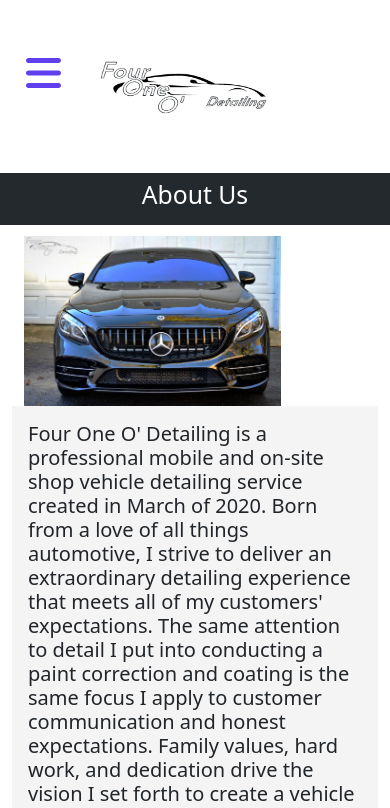
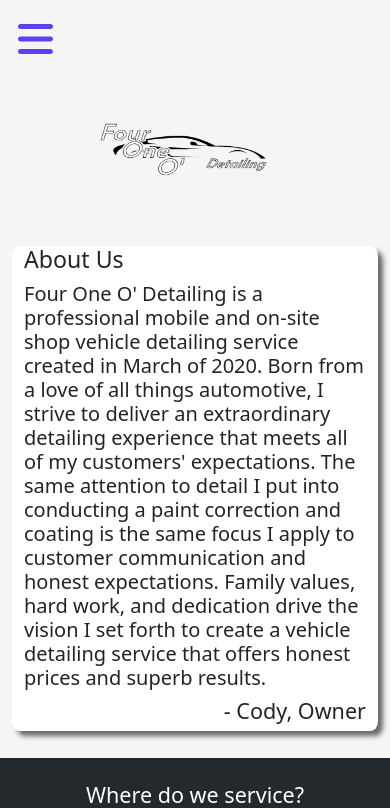
Before and after one commit to BuffManKyle/410react, a React (Create React App) app: page /about-us in a window 390 px wide. Shown: the top 808 px of the page. Built offline with nearby package versions, Linux system fonts and the light colour scheme.

Commit message:
video not playing on mobile

```diff
--- /dev/null
+++ b/src/helpers/ScrollToTop.js
@@ -0,0 +1,17 @@
+import { useEffect } from "react";
+import { useLocation } from "react-router-dom";
+
+export default function ScrollToTop() {
+  const { pathname } = useLocation();
+
+  useEffect(() => {
+    // "document.documentElement.scrollTo" is the magic for React Router Dom v6
+    document.documentElement.scrollTo({
+      top: 0,
+      left: 0,
+      behavior: "instant", // Optional if you want to skip the scrolling animation
+    });
+  }, [pathname]);
+
+  return null;
+}
--- a/src/index.js
+++ b/src/index.js
@@ -4,11 +4,13 @@ import './index.css';
 import App from './App';
 import reportWebVitals from './reportWebVitals';
 import { BrowserRouter } from 'react-router-dom';
+import ScrollToTop from "./helpers/ScrollToTop";
 
 const root = ReactDOM.createRoot(document.getElementById('root'));
 root.render(
   <React.StrictMode>
     <BrowserRouter>
+    <ScrollToTop />
     <App />
     </BrowserRouter>
   </React.StrictMode>
--- a/src/pages/about.js
+++ b/src/pages/about.js
@@ -1,7 +1,8 @@
 import "bootstrap/dist/css/bootstrap.min.css";
 import "./styles.css"
 import { Container, Col, Row } from 'react-bootstrap';
-import Aboutimg from './partials/images/aboutimg.jpg';
+import Aboutimg from './assets/images/aboutimg.jpg';
+
 
 function About () {
 
@@ -9,20 +10,18 @@ function About () {
     return (
         <>
             <Container fluid>
-                <Row className="text-center page-header">
-                    <Col>
-                        <h2>About Us</h2>
+
+                <Row className="content-spacing justify-content-evenly">
+
+                    <Col lg={5} className="about-block">
+                        <h3>About Us</h3>
+                        <h5>Four One O' Detailing is a professional mobile and on-site shop vehicle detailing service created in March of 2020. Born from a love of all things automotive, I strive to deliver an extraordinary detailing experience that meets all of my customers' expectations. The same attention to detail I put into conducting a paint correction and coating is the same focus I apply to customer communication and honest expectations. Family values, hard work, and dedication drive the vision I set forth to create a vehicle detailing service that offers honest prices and superb results.
+                        </h5>
+                        <h4 className="align-right"> - Cody, Owner</h4>
                     </Col>
-                </Row>
-                <Row className="content-spacing">
-                    <Col lg={{ span: 5, offset: 1 }}>
-                        <img src={Aboutimg} className="d-block w-75 aboutimg" alt="aboutimg"/>
-                    </Col>
-                    <Col lg={{ span: 5, offset: 0 }} className="content-block p-3" >
-                        <h5>Four One O' Detailing is a professional mobile and on-site shop vehicle detailing service created in March of 2020. Born from a love of all things automotive, I strive to deliver an extraordinary detailing experience that meets all of my customers' expectations. The same attention to detail I put into conducting a paint correction and coating is the same focus I apply to customer communication and honest expectations. Family values, hard work, and dedication drive the vision I set forth to create a vehicle detailing service that offers honest prices and superb results.
-                            - Cody, Owner
-                        </h5>
-                    </Col>
+
+
+
                 </Row>
             </Container>
         </>
--- a/src/pages/addon.js
+++ b/src/pages/addon.js
@@ -6,7 +6,7 @@ function Addons () {
     return (
         <>
             <Container>
-
+                <h1>hellow world</h1>
             </Container>
         </>
     )
--- a/src/pages/home.js
+++ b/src/pages/home.js
@@ -60,7 +60,7 @@ function Home () {
 
     <div className="">
         <div className=""></div>
-            <video src={Videobackground} autoplay="autoplay" loop="true" muted className="videoPlayer" preload="" poster={Brandimg}>
+            <video src={Videobackground} autoplay="autoplay" loop="true" defaultMuted className="videoPlayer" preload="auto" poster={Brandimg} playsInline>
             </video>
 
     </div>
--- a/src/pages/partials/header.css
+++ b/src/pages/partials/header.css
@@ -36,10 +36,9 @@
     border: none;
     background: none;
     font-size: 2.5rem;
-    position: fixed;
+
     color: #603fef;
-    bottom: 40%;
-    left: 5%;
+
 }
 
 .navbars-icon:hover{
@@ -50,9 +49,7 @@
     border: none;
     background: none;
     font-size: 2.8rem;
-    position: fixed;
-    bottom: 40%;
-    left: 5%;
+
     color: #603fef;
 }
 
--- a/src/pages/partials/header.js
+++ b/src/pages/partials/header.js
@@ -21,9 +21,10 @@ function Header() {
 
     return (
       <>
+
         {[false].map((expand) => (
           <Navbar key={expand} expand={expand} className="" sticky="top">
-            <Container fluid>
+            <Container >
                 <button className="navbars-icon" onClick={toggleOffCanvas}><FontAwesomeIcon icon={faBars} /></button>
               <Navbar.Offcanvas
                 id={`offcanvasNavbar-expand-${expand}`}
@@ -37,7 +38,7 @@ function Header() {
               >
 
                 <Offcanvas.Header className="Navbar-Offcanvas-Blur lineup-nav">
-                    <Container fluid>
+                    <Container>
                       <Row>
                         <Col>
                         <button className="navx-icon" onClick={toggleOffCanvas}><FontAwesomeIcon icon={faXmark} /></button>
--- a/src/pages/styles.css
+++ b/src/pages/styles.css
@@ -1,4 +1,13 @@
 /* General CSS */
+*,
+*::before,
+*::after{
+    box-sizing: border-box;
+}
+
+body{
+    background-color: #f5f5f5;
+}
 .btn{
     background-color: #603fef;
     border-color: #603fef;
@@ -21,16 +30,28 @@
    padding: 2%;
 }
 
-.content-block{
-    background-color: #F4F4F4;
-
-}
-
 .content-spacing{
     margin: 3% 0;
 }
 
+.align-right{
+    text-align: end;
+}
+
+.about-block{
+    background-color: #fff;
+    box-shadow: 5px 5px 5px #696969;
+    border-radius: 2%;
+    margin-bottom: 1em;
+
+}
+
 .aboutimg{
+    box-shadow: 5px 5px 5px #696969;
+    border-radius: 2%;
+    width: 100%;
+    margin-bottom: 1em;
+
 
 }
 
@@ -92,11 +113,13 @@
     width: 100%;
     height: 1px;
     margin: 0;
+    padding: 0;
 
 }
 
 
 /*Above this screen size*/
+
 
 
 
```
Also changed, not shown: src/pages/assets/images/aboutimg.jpg (renamed from src/pages/partials/images/aboutimg.jpg), src/pages/assets/images/aboutowner.jpg (added).
